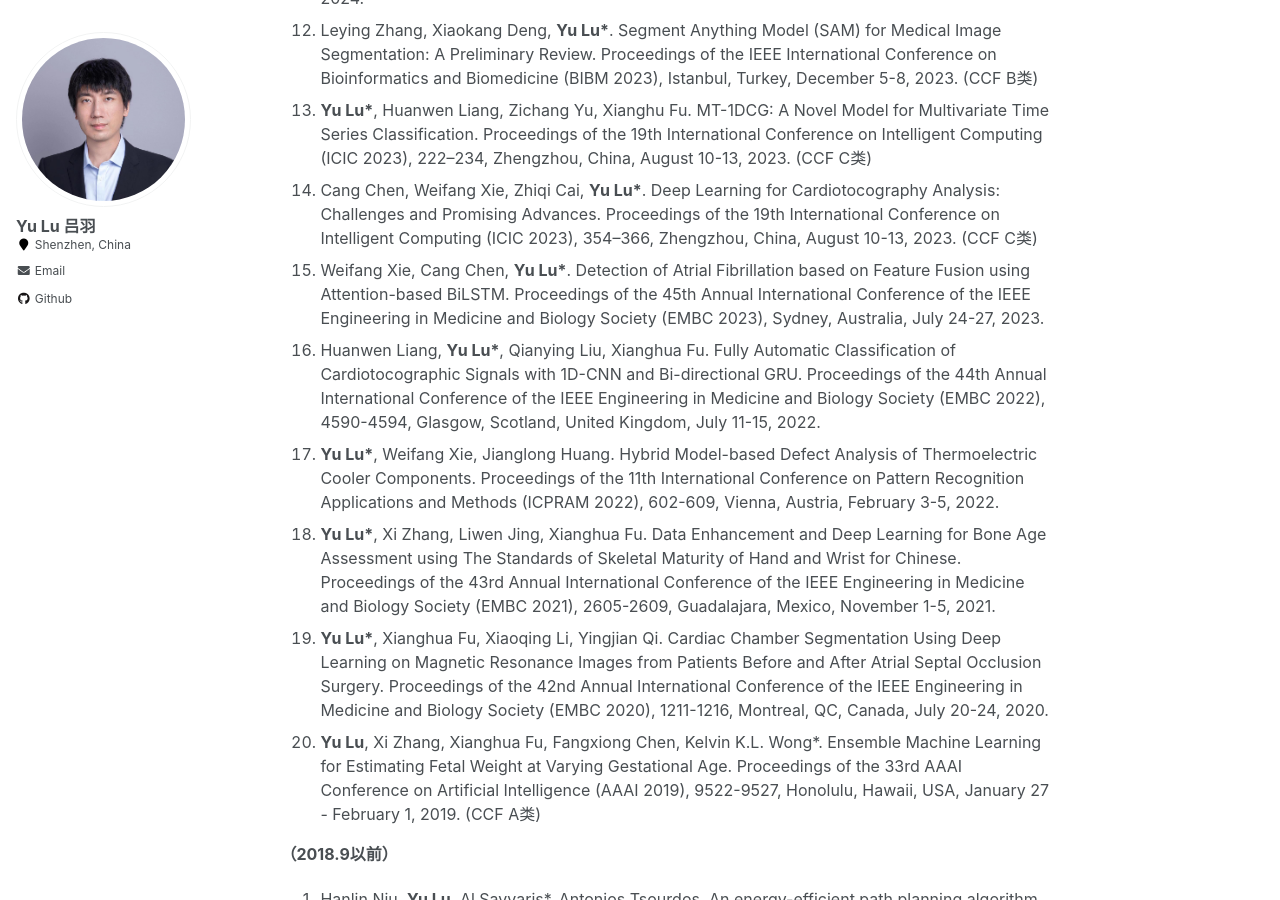
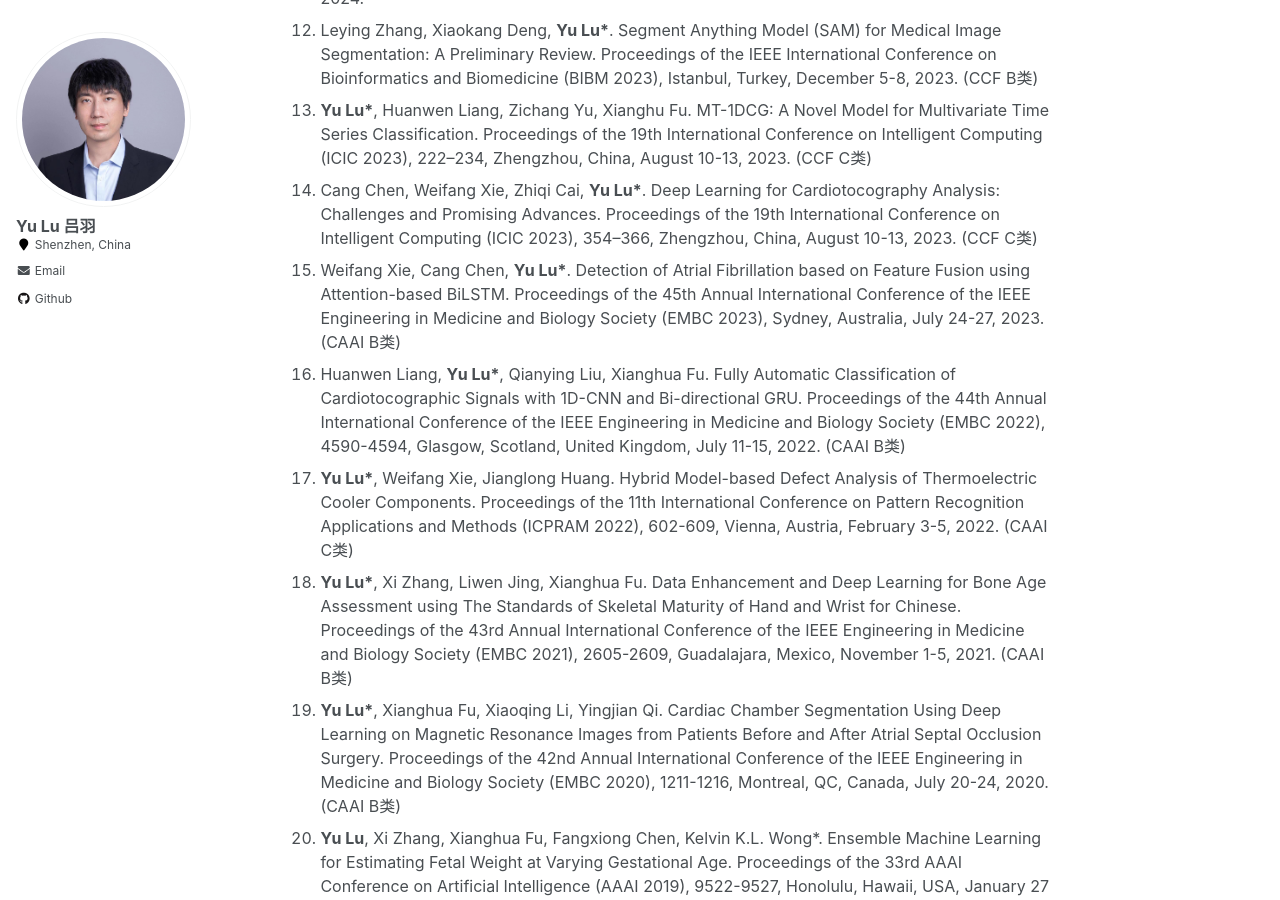
Before and after one commit to YukariUmezawa/lvyu.github.io, a Jekyll site: the page built from _pages/about.md, in a window 1280 px wide and 900 px high, scrolled down 5525 px. Built offline with Jekyll 4.4.1, drawn with Linux system fonts in a browser that asks for light colours; some of the changed text lies outside the part shown.

Commit message:
Update about.md

```diff
--- a/_pages/about.md
+++ b/_pages/about.md
@@ -116,8 +116,8 @@
 
 ***国际学术会议论文***
 
-1. Xiaoqing Li, __Yu Lu*__, Shijie Shi, Liangkun Ma, Xianghua Fu. CTGDiff: A Conditional Diffusion Model for Cardiotocography Signal Synthesis. Proceedings of the 2025 IEEE International Conference on Acoustics, Speech, and Signal Processing (ICASSP), Hyderabad, India, April 6-11, 2025. (CCF B类)
-2. Xiaoqing Li#, Pufan Cai#, __Yu Lu*__, Kee Yuan Ngiam, Zichang Yu, Mohammad Shaheryar Furqan. FHRDiff: Leveraging Diffusion Models for Conditional Fetal Heart Rate Signal Generation. Proceedings of the 2024 IEEE International Conference on Bioinformatics and Biomedicine (BIBM), Lisbon, Portugal, December 3-6, 2024. (CCF B类)
+1. Xiaoqing Li, __Yu Lu*__, Shijie Shi, Liangkun Ma, Xianghua Fu. CTGDiff: A Conditional Diffusion Model for Cardiotocography Signal Synthesis. Proceedings of the 2025 IEEE International Conference on Acoustics, Speech, and Signal Processing (ICASSP), Hyderabad, India, April 6-11, 2025. (CCF B类, CAAI B类)
+2. Xiaoqing Li#, Pufan Cai#, __Yu Lu*__, Kee Yuan Ngiam, Zichang Yu, Mohammad Shaheryar Furqan. FHRDiff: Leveraging Diffusion Models for Conditional Fetal Heart Rate Signal Generation. Proceedings of the 2024 IEEE International Conference on Bioinformatics and Biomedicine (BIBM), Lisbon, Portugal, December 3-6, 2024. (CCF B类, CAAI B类)
 3. __Yu Lu__, Pufan Cai, Jingying Yu, Shijie Shi, Meng Li*, Huilin Ge*, Xianghua Fu. Compressed Sensing Signal Reconstruction for Real-Time Robotic Vision Systems. Proceedings of the 2024 IEEE International Conference on Systems, Man, and Cybernetics (SMC), Sarawak, Malaysia, October 6-10, 2024. (CCF C类)
 4. Weifang Xie, Cang Chen, Zhiqi Cai, Mengting Zhuang, Jingying Yu, Huilin Ge, __Yu Lu*__. YOLO-underwater: A Real-Time Object Detection Framework for Enhanced Underwater Robotics Operations. Proceedings of the 20th International Conference on Intelligent Computing (ICIC 2024), Tianjin, China, August 5-8, 2024. (CCF C类)
 5. __Yu Lu__, Pan Sun, Shijie Shi, Meng Li, Huilin Ge. Formal Verification of Path Planning Safety and Reachability in Unmanned Surface Vehicles. Proceedings of the 20th International Conference on Intelligent Computing (ICIC 2024), Tianjin, China, August 5-8, 2024. (CCF C类)
@@ -130,11 +130,11 @@
 12. Leying Zhang, Xiaokang Deng, __Yu Lu*__. Segment Anything Model (SAM) for Medical Image Segmentation: A Preliminary Review. Proceedings of the IEEE International Conference on Bioinformatics and Biomedicine (BIBM 2023), Istanbul, Turkey, December 5-8, 2023. (CCF B类)
 13. __Yu Lu*__, Huanwen Liang, Zichang Yu, Xianghu Fu. MT-1DCG: A Novel Model for Multivariate Time Series Classification. Proceedings of the 19th International Conference on Intelligent Computing (ICIC 2023), 222–234, Zhengzhou, China, August 10-13, 2023. (CCF C类)
 14. Cang Chen, Weifang Xie, Zhiqi Cai, __Yu Lu*__. Deep Learning for Cardiotocography Analysis: Challenges and Promising Advances. Proceedings of the 19th International Conference on Intelligent Computing (ICIC 2023), 354–366, Zhengzhou, China, August 10-13, 2023. (CCF C类)
-15. Weifang Xie, Cang Chen, __Yu Lu*__. Detection of Atrial Fibrillation based on Feature Fusion using Attention-based BiLSTM. Proceedings of the 45th Annual International Conference of the IEEE Engineering in Medicine and Biology Society (EMBC 2023), Sydney, Australia, July 24-27, 2023.
-16. Huanwen Liang, __Yu Lu*__, Qianying Liu, Xianghua Fu. Fully Automatic Classification of Cardiotocographic Signals with 1D-CNN and Bi-directional GRU. Proceedings of the 44th Annual International Conference of the IEEE Engineering in Medicine and Biology Society (EMBC 2022), 4590-4594, Glasgow, Scotland, United Kingdom, July 11-15, 2022.
-17. __Yu Lu*__, Weifang Xie, Jianglong Huang. Hybrid Model-based Defect Analysis of Thermoelectric Cooler Components. Proceedings of the 11th International Conference on Pattern Recognition Applications and Methods (ICPRAM 2022), 602-609, Vienna, Austria, February 3-5, 2022.
-18. __Yu Lu*__, Xi Zhang, Liwen Jing, Xianghua Fu. Data Enhancement and Deep Learning for Bone Age Assessment using The Standards of Skeletal Maturity of Hand and Wrist for Chinese. Proceedings of the 43rd Annual International Conference of the IEEE Engineering in Medicine and Biology Society (EMBC 2021), 2605-2609, Guadalajara, Mexico, November 1-5, 2021.
-19. __Yu Lu*__, Xianghua Fu, Xiaoqing Li, Yingjian Qi. Cardiac Chamber Segmentation Using Deep Learning on Magnetic Resonance Images from Patients Before and After Atrial Septal Occlusion Surgery. Proceedings of the 42nd Annual International Conference of the IEEE Engineering in Medicine and Biology Society (EMBC 2020), 1211-1216, Montreal, QC, Canada, July 20-24, 2020.
+15. Weifang Xie, Cang Chen, __Yu Lu*__. Detection of Atrial Fibrillation based on Feature Fusion using Attention-based BiLSTM. Proceedings of the 45th Annual International Conference of the IEEE Engineering in Medicine and Biology Society (EMBC 2023), Sydney, Australia, July 24-27, 2023. (CAAI B类)
+16. Huanwen Liang, __Yu Lu*__, Qianying Liu, Xianghua Fu. Fully Automatic Classification of Cardiotocographic Signals with 1D-CNN and Bi-directional GRU. Proceedings of the 44th Annual International Conference of the IEEE Engineering in Medicine and Biology Society (EMBC 2022), 4590-4594, Glasgow, Scotland, United Kingdom, July 11-15, 2022. (CAAI B类)
+17. __Yu Lu*__, Weifang Xie, Jianglong Huang. Hybrid Model-based Defect Analysis of Thermoelectric Cooler Components. Proceedings of the 11th International Conference on Pattern Recognition Applications and Methods (ICPRAM 2022), 602-609, Vienna, Austria, February 3-5, 2022. (CAAI C类)
+18. __Yu Lu*__, Xi Zhang, Liwen Jing, Xianghua Fu. Data Enhancement and Deep Learning for Bone Age Assessment using The Standards of Skeletal Maturity of Hand and Wrist for Chinese. Proceedings of the 43rd Annual International Conference of the IEEE Engineering in Medicine and Biology Society (EMBC 2021), 2605-2609, Guadalajara, Mexico, November 1-5, 2021. (CAAI B类)
+19. __Yu Lu*__, Xianghua Fu, Xiaoqing Li, Yingjian Qi. Cardiac Chamber Segmentation Using Deep Learning on Magnetic Resonance Images from Patients Before and After Atrial Septal Occlusion Surgery. Proceedings of the 42nd Annual International Conference of the IEEE Engineering in Medicine and Biology Society (EMBC 2020), 1211-1216, Montreal, QC, Canada, July 20-24, 2020. (CAAI B类)
 20. __Yu Lu__, Xi Zhang, Xianghua Fu, Fangxiong Chen, Kelvin K.L. Wong*. Ensemble Machine Learning for Estimating Fetal Weight at Varying Gestational Age. Proceedings of the 33rd AAAI Conference on Artificial Intelligence (AAAI 2019), 9522-9527, Honolulu, Hawaii, USA, January 27 - February 1, 2019. (CCF A类)
 
 
```
